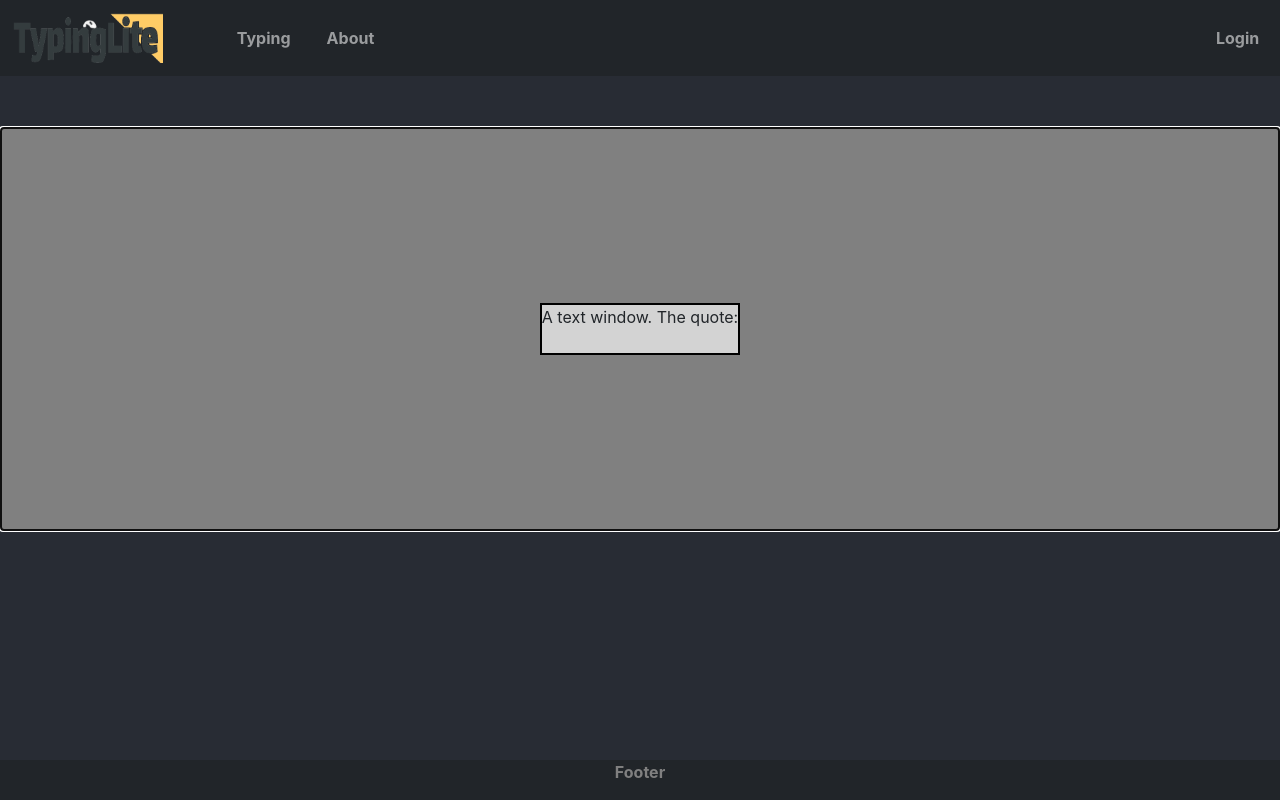
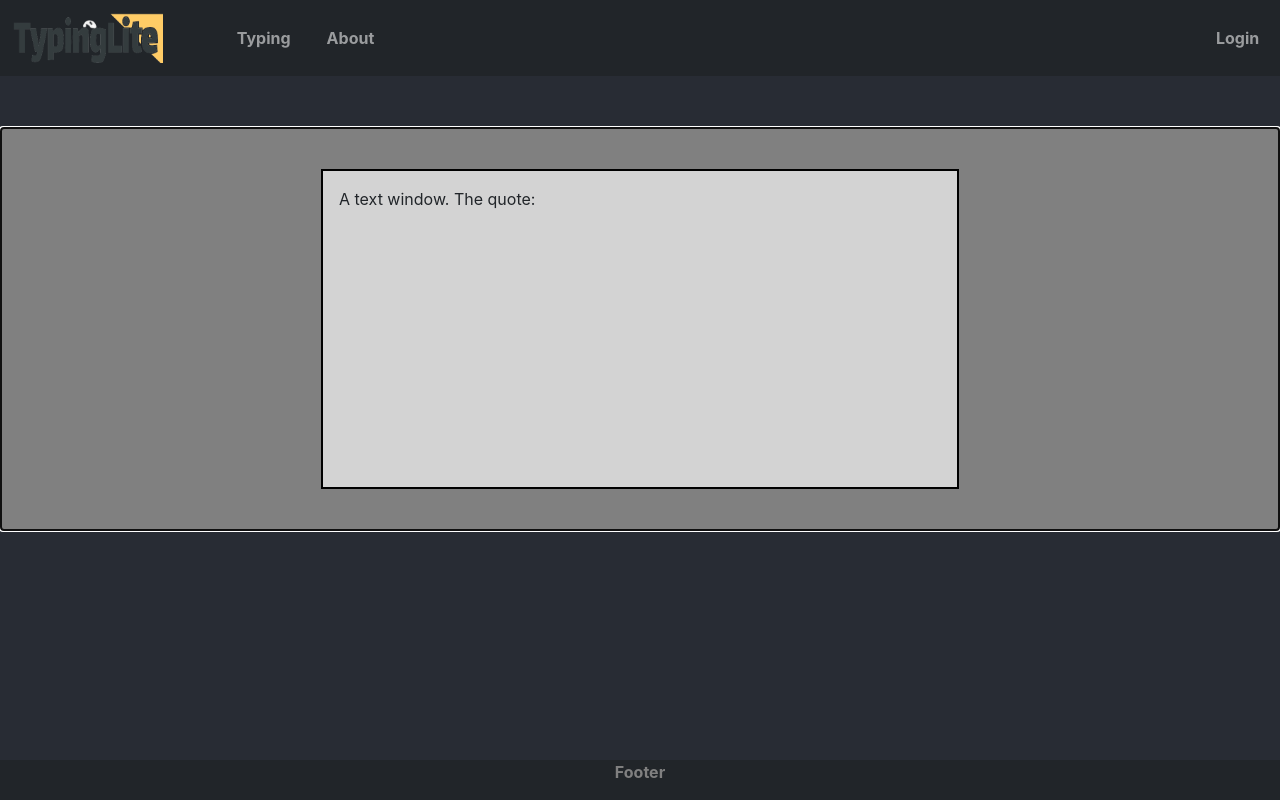
Before and after one commit to inowen/TypeAide, a React (Create React App) app in the folder react_frontend/: page / in a window 1280 px wide. Built offline with nearby package versions, Linux system fonts and the light colour scheme; no server answers.

Commit message:
Style: Adjust quote window size, margins, padding.

```diff
--- a/react_frontend/src/TypingTest.css
+++ b/react_frontend/src/TypingTest.css
@@ -16,3 +16,9 @@
 .typingtest:focus {
     border: 2px solid gold;
 }
+
+.textwindow {
+    width: 50%;
+    height: 80%;
+    padding: 1em;
+}
```
